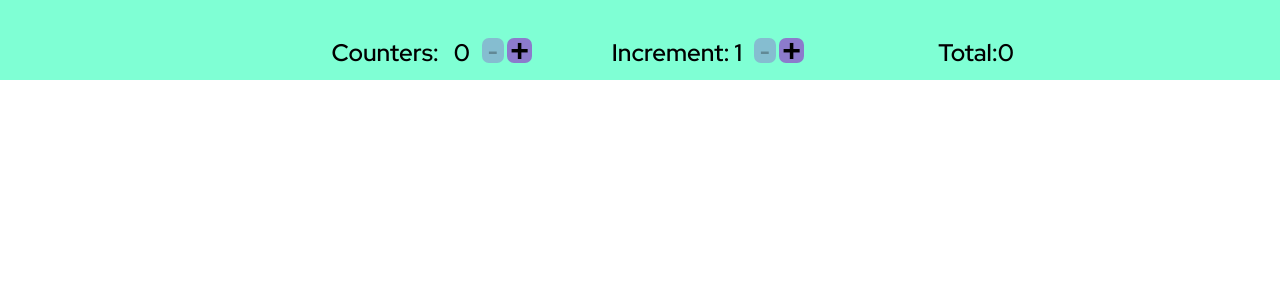
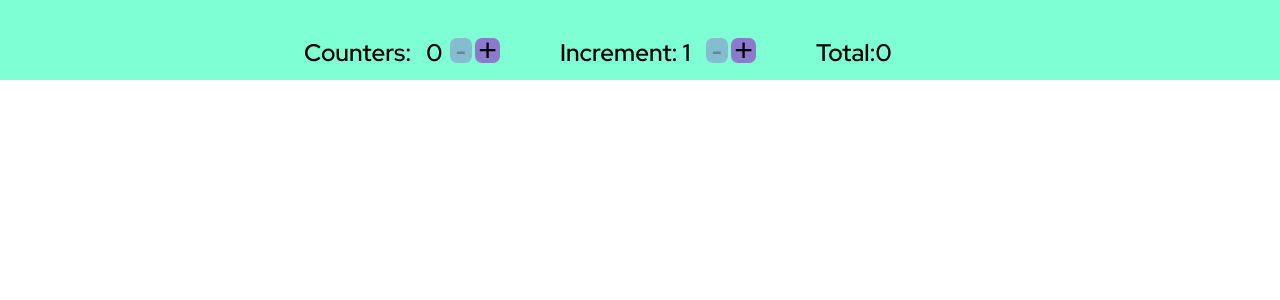
Before and after one commit to enbre/counter, a React (Create React App) app: page / in a window 1280 px wide. Shown: the top 300 px of the page. Built offline with nearby package versions, Linux system fonts and the light colour scheme.

Commit message:
finalizes styling of header

```diff
--- a/src/CSS/Header.css
+++ b/src/CSS/Header.css
@@ -5,34 +5,24 @@
    justify-content:center;
    align-items: flex-end;
    height: 5em;
-   /* border: 1px solid purple; */
 
 }
 .Header-text h2{
-   padding-right: 10px;
    margin-bottom: -4px;
-   /* background-color:burlywood; */
    /* border: 1px solid purple; */
 }
 .Header-text{
    display: flex;
    /* border: 1px solid purple; */
-   /* flex-direction: row; */
-   /* align-items: flex-end; */
-   /* align-items:center; */
-   /* justify-content:space-around; */
-   /* border: 1px solid black; */
-   /* justify-content:center; */
-   justify-content:flex-end;
-   /* padding: 0px 20px; */
-   width: 14em;
+   justify-content:flex-start;
+   width: 10em;
 }
 .Header-buttons{
    display: flex;
    flex-direction: row;
-   /* align-items: flex-end; */
    /* border: 1px solid black; */
    justify-content:flex-start;
-   /* padding: 0px 20px; */
+   margin-right: 4em;
+   margin-left: -1em;
    width: 3em;
 }
--- a/src/CSS/Index.css
+++ b/src/CSS/Index.css
@@ -17,7 +17,6 @@ button {
   height: 25px;
   border-radius: 7px;
   font-size: 2em;
-  font-weight: bold;
   display:flex;
   justify-content: center;
   align-items: center;
```
